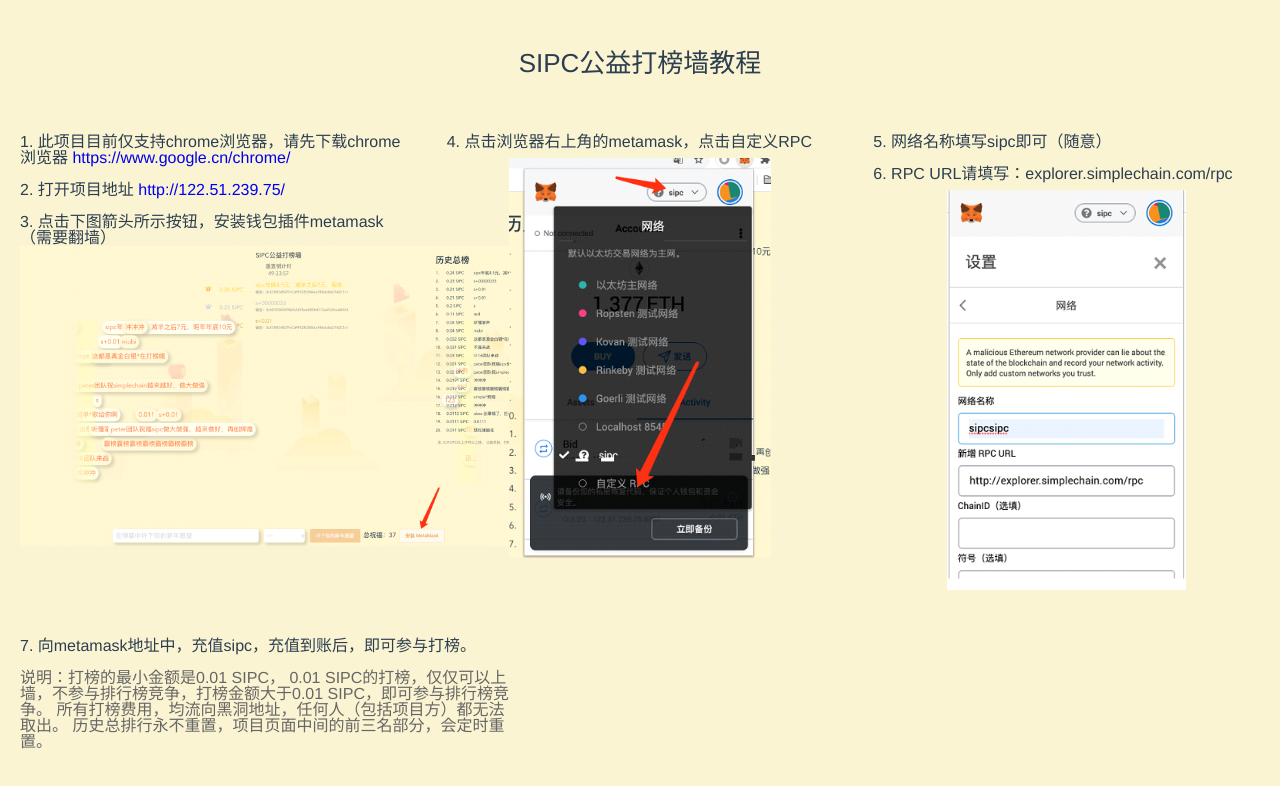
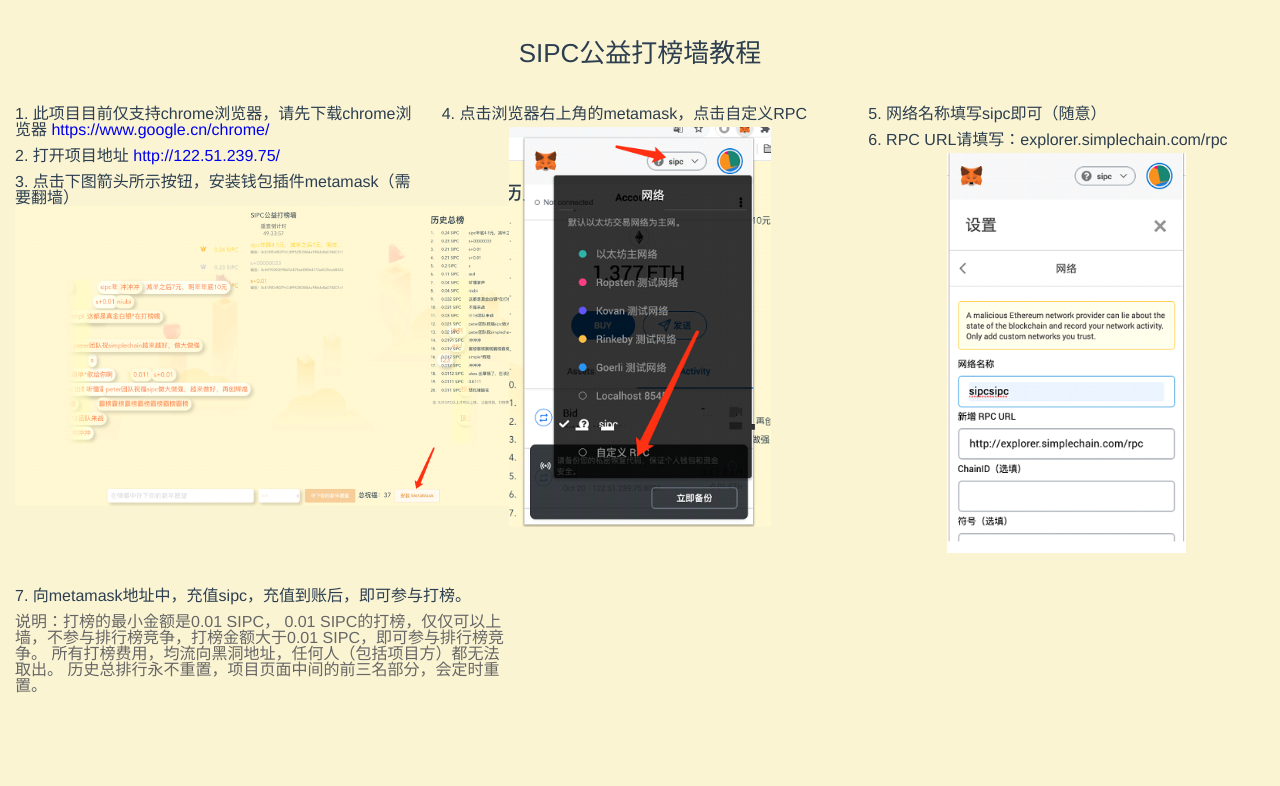
Before and after one commit to peterpan0708/sipc-blessing-wall, a Vue app in the folder barrage/: page /#/tutorial in a window 1280 px wide. Shown: the top 786 px of the page. Built offline with nearby package versions, Linux system fonts and the light colour scheme; what vue-touch would draw is missing.

Commit message:
tutorial style

```diff
--- a/barrage/src/components/Tutorial.vue
+++ b/barrage/src/components/Tutorial.vue
@@ -64,20 +64,20 @@ export default {};
   font-size: 16px;
 }
 .container .title {
-  margin-top: 50px;
-  margin-bottom: 30px;
+  margin-top: 40px;
+  margin-bottom: 20px;
   font-size: 26px;
 }
 .container img {
   margin: 0 auto;
 }
 .container .item {
-  padding: 20px;
+  padding: 15px;
   text-align: left;
 }
 
 .item p {
-  padding: 8px 0;
+  padding: 5px 0;
 }
 .container .tips {
   width: 500px;
```
